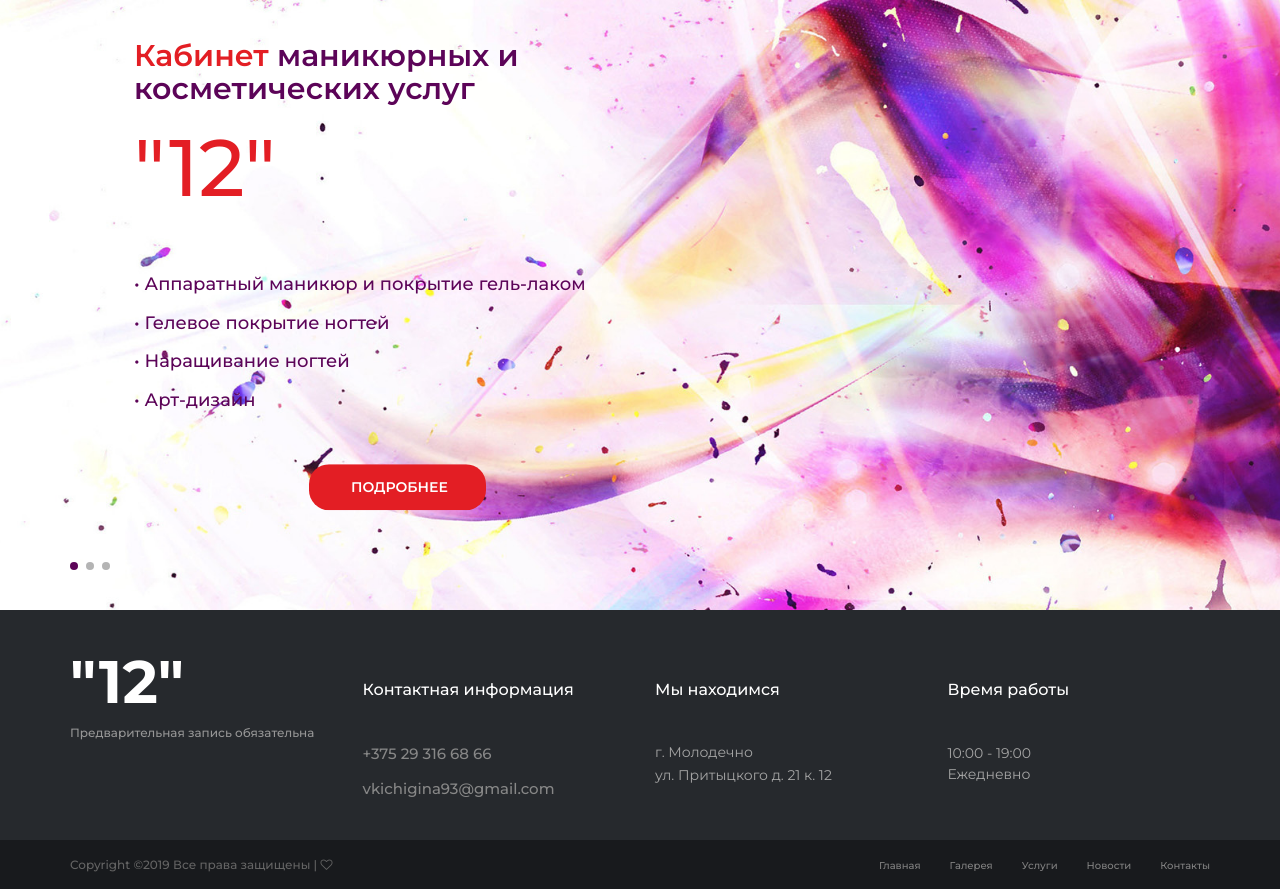
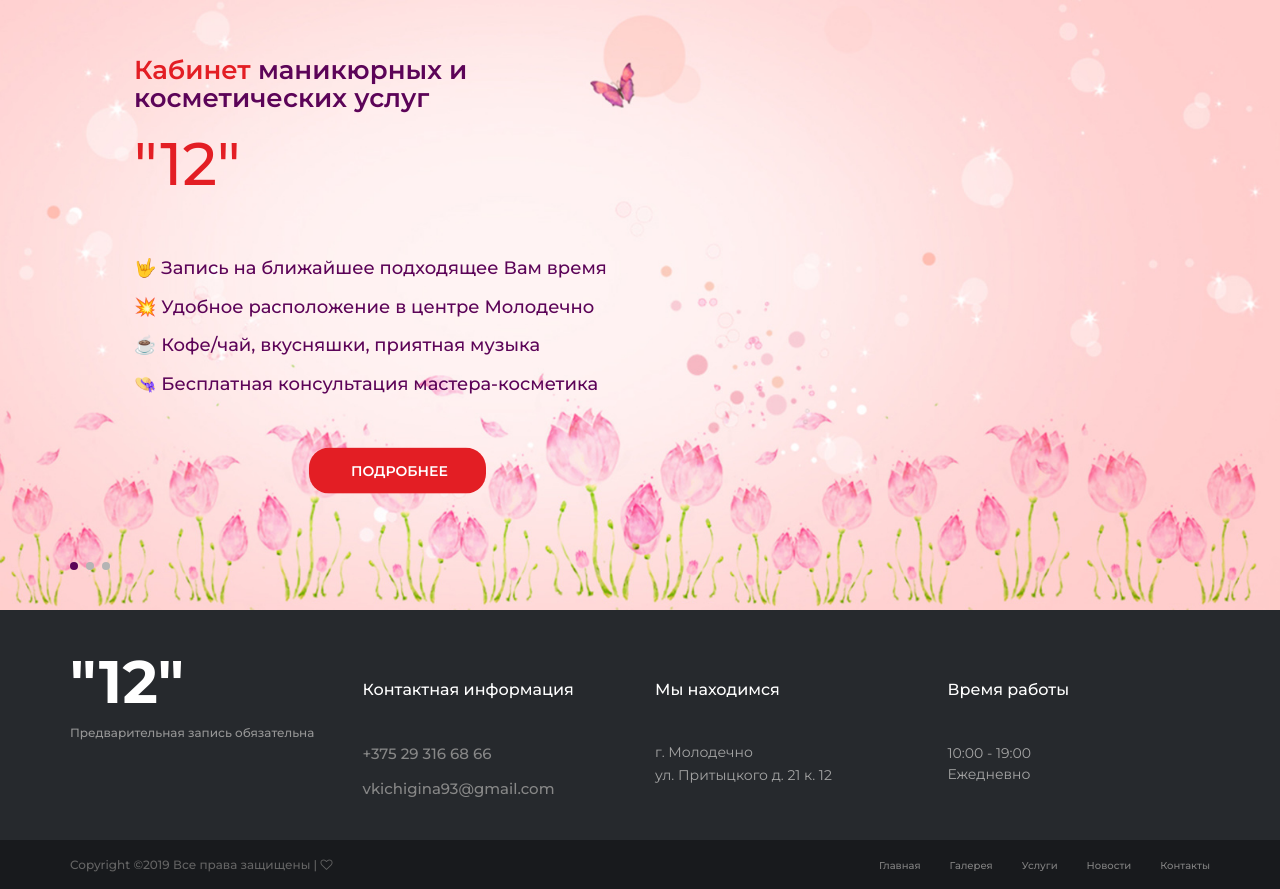
Before and after one commit to musict/k12.by, a PHP site: page / in a window 1280 px wide. Shown: the part 117-1006 px from the top of the page. Run offline with PHP 8.4, Linux system fonts and the light colour scheme.

Commit message:
изменил текст на главной

```diff
--- a/index.html
+++ b/index.html
@@ -139,7 +139,7 @@ ga('send', 'pageview');
 
 				<!-- Slide 1 -->
 				<div class="owl-item">
-					<div class="background_image" style="background-image:url(images/hs1.jpg)"></div>-->
+					<div class="background_image" style="background-image:url(images/hs2.jpg)"></div>-->
 					<div class="home_container">
 						<div class="container">
 							<div class="row">
@@ -149,10 +149,10 @@ ga('send', 'pageview');
 										<div class="home_title">"12"</div>
 										<div class="home_text">
 											<p>
-											 <br>• Аппаратный маникюр и покрытие гель-лаком
-											 <br>• Гелевое покрытие ногтей
-											 <br>• Наращивание ногтей
-											 <br>• Арт-дизайн
+											 <br>🤟 Запись на ближайшее подходящее Вам время
+											 <br>💥 Удобное расположение в центре Молодечно
+											 <br>☕ Кофе/чай, вкусняшки, приятная музыка
+											 <br>👒 Бесплатная консультация мастера-косметика
 										  </p>
 										</div>
 										<div class="home_buttons d-flex flex-row align-items-center justify-content-start">
@@ -173,14 +173,15 @@ ga('send', 'pageview');
 							<div class="row">
 								<div class="col">
 									<div class="home_content">
-										<div class="home_subtitle"><span class="colorRED">Кабинет</span> маникюрных и косметических услуг</div>
-										<div class="home_title">"12"</div>
+										<div class="home_subtitle"></div>
+										<div class="home_title"></div>
 										<div class="home_text">
 											<p>
-											 <br>• Комплексный уход за лицом
-											 <br>• Антицеллюлитные обертывания
+                       <br>Самые популярные процедуры в мае:
+											 <br>• Аппаратный маникюр и покрытие гель-лаком
+											 <br>• Комплексный уход за лицом, шеей и декольте
+											 <br>• Долговременное окрашивание бровей
 											 <br>• Депиляция
-											 <br>• Брови, VELVET ресниц
 										  </p>
 										</div>
 										<div class="home_buttons d-flex flex-row align-items-center justify-content-start">
@@ -195,18 +196,18 @@ ga('send', 'pageview');
 
 				<!-- Slide 3 -->
 				<div class="owl-item">
-					<div class="background_image" style="background-image:url(images/hs3.png)"></div>
+					<div class="background_image" style="background-image:url(images/hs2.png)"></div>
 					<div class="home_container">
 						<div class="container">
 							<div class="row">
 								<div class="col">
 									<div class="home_content">
-										<div class="home_subtitle"><span class="colorRED">Акция!</span> </div>
+										<div class="home_subtitle"><span class="colorRED">АКЦИЯ!</span> </div>
 										<div class="home_title"></div>
 										<div class="home_text">
 											<p>
                         <br>VELVET ресниц за <span class="colorRED">25р </span> (вместо 35 рублей😏)
-                        <br>С 20 по 31 мая в нашем кабинете очередная акция на красивые реснички!
+                        <br>С 20 по 31 мая в нашем кабинете очередная акция!
                         <br><span class="colorRED">VELVET ресниц - это</span>
                         <br>• Длинные, объемные, изогнутые и блестящие ресницы
                         <br>• Более выразительный взгляд
--- a/styles/main_styles.css
+++ b/styles/main_styles.css
@@ -663,7 +663,7 @@ section
 .home_subtitle
 {
 	text-align: left;
-	font-size: 30px;
+	font-size: 26px;
 	color: #5C0458;
 	font-weight: 600;
 	line-height: 1.1;
@@ -671,7 +671,7 @@ section
 .home_title
 {
 	text-align: left;
-	font-size: 80px;
+	font-size: 60px;
 	color: #E31E24;
 	line-height: 1.2;
 	font-weight: 500;
```
